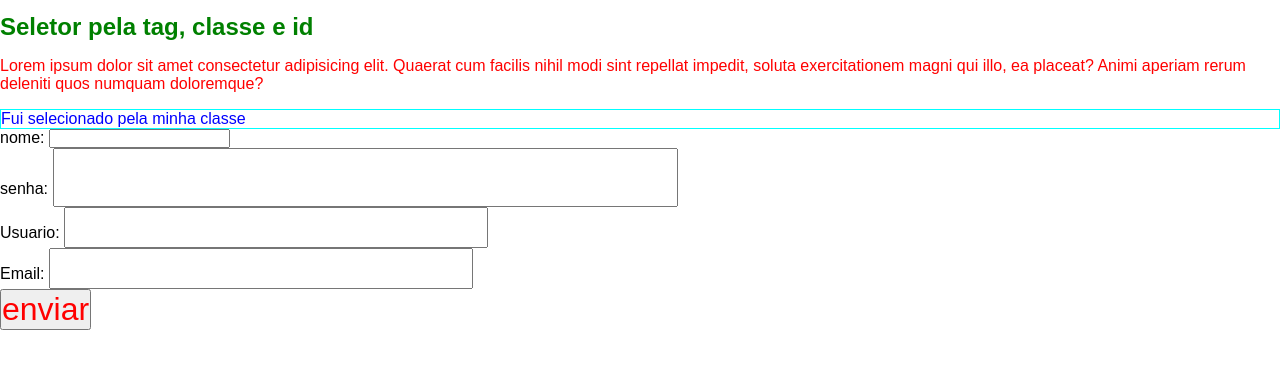
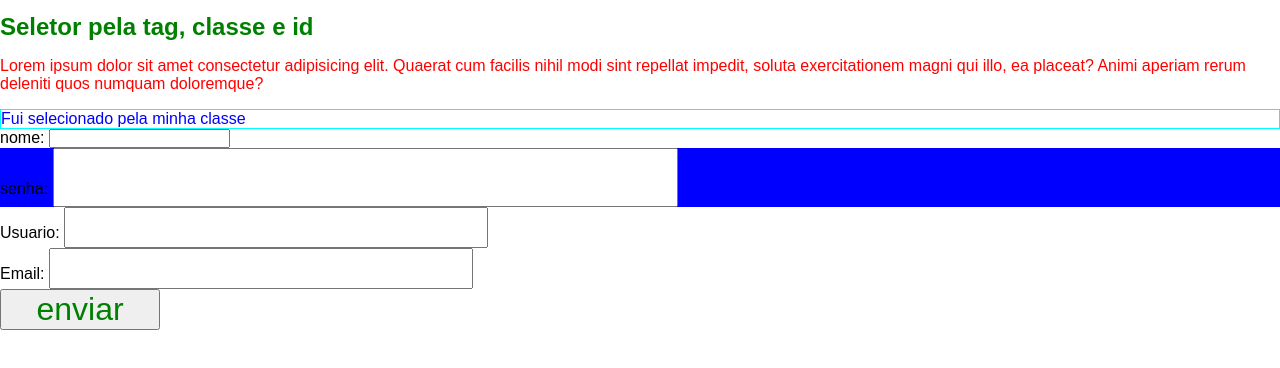
Before and after one commit to rick915/seletores, a plain HTML site: page index.html in a window 1280 px wide. Shown: the part 40-408 px from the top of the page. Drawn offline with Linux system fonts and the light colour scheme.

Commit message:
final dos seletores

```diff
--- a/index.html
+++ b/index.html
@@ -22,7 +22,7 @@
             doloremque?</p>
 
         <p class="paragrafo">Fui selecionado pela minha classe</p>
-        <form action="">
+        <form action="" class="cadastro-form">
             <div>
                 <label for="">nome:</label>
                 <input type="text">
--- a/style.css
+++ b/style.css
@@ -35,7 +35,20 @@ input[type="password"] {
     font-size: 3rem;
 }
 
+/* seletor  por descendete*/
 .login input{
     font-size: 2rem;
     color: #f00;
 }
+
+/* seletor de filhos diretos */
+.login > input {
+    color: green;
+    width: 10rem;
+}
+
+/* pseudo-classes  */
+
+.cadastro-form div:nth-of-type(2) {
+    background-color: blue;
+}
```
